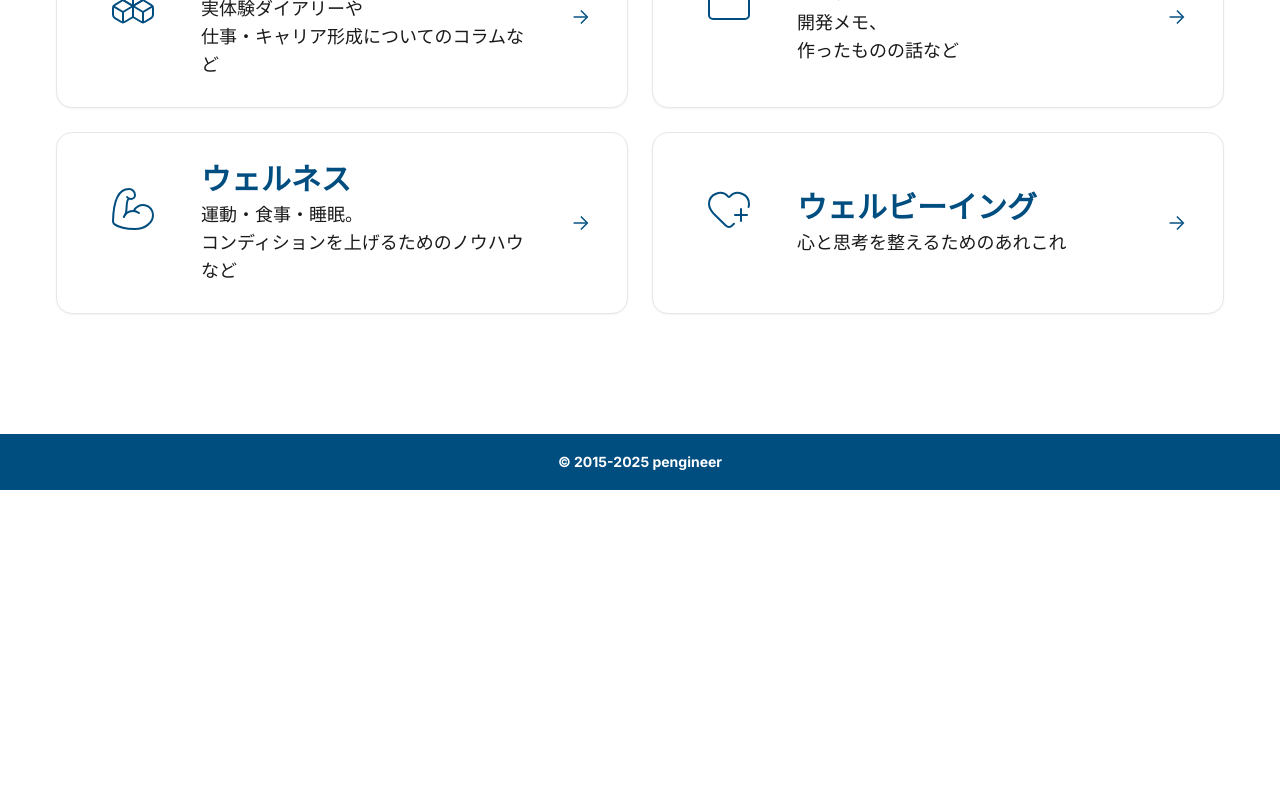
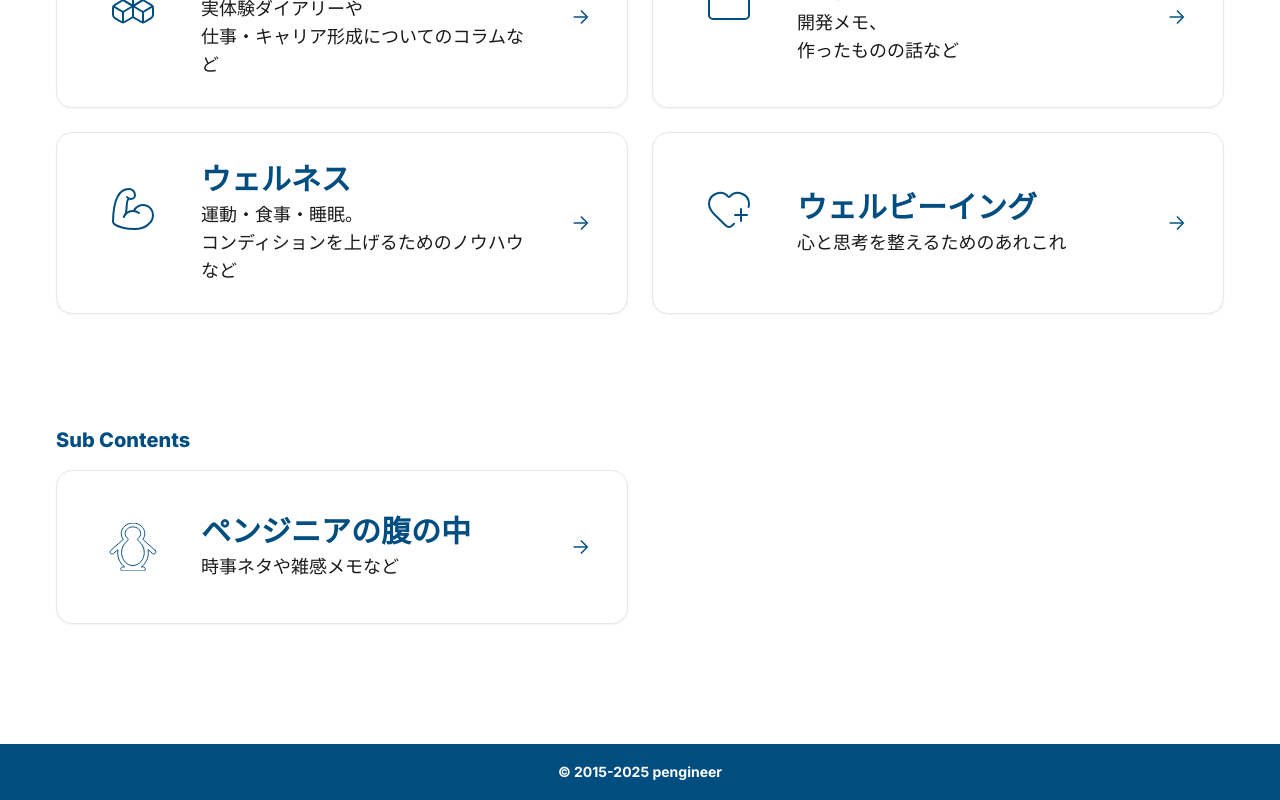
Before and after one commit to pengineer-geek/geek-blog, a Next.js app: page / in a window 1280 px wide. Shown: the part 588-1388 px from the top of the page. Before the commit the page ends 1078 px from the top, so only its background shows below. Built offline with nearby package versions, Linux system fonts and the light colour scheme.

Commit message:
サブコンテンツ追加

```diff
--- a/src/app/_components/icons/index.tsx
+++ b/src/app/_components/icons/index.tsx
@@ -42,6 +42,35 @@ export function IconWellbeing(props: React.SVGProps<SVGSVGElement>) {
     </svg>
   );
 }
+
+// コンテンツ : ペンジニアの腹の中
+export function IconPenguin(props: React.SVGProps<SVGSVGElement>) {
+  return (
+    <svg
+      viewBox="0 0 500.267 500.267"
+      fill="none"
+      stroke="currentColor"
+      strokeWidth={10}
+      strokeLinecap="round"
+      strokeLinejoin="round"
+      {...props}
+    >
+      <path d="M481.816,285.867l-122.667-108.8c-2.133-2.133-4.267-4.267-6.4-6.4c12.8-18.133,20.267-38.4,20.267-60.8
+        C373.016,49.066,317.549,0,250.349,0S127.682,49.067,127.682,109.867c0,21.333,6.4,42.667,20.267,60.8
+        c-5.333,4.267-9.6,9.6-13.867,14.933c-1.067,1.067-3.2,1.067-4.267,2.133L18.883,285.867c-8.533,7.467-9.6,21.333-2.133,29.867
+        c4.267,5.333,10.667,7.467,16,7.467c5.333,0,9.6-2.133,13.867-5.333l45.867-40.533c-1.067,9.6-2.133,20.267-2.133,30.933
+        c0,62.933,28.8,117.333,72.533,149.333h-19.2c-11.733,0-21.333,9.6-21.333,21.333s9.6,21.333,21.333,21.333h213.333
+        c11.733,0,21.333-9.6,21.333-21.333s-9.6-21.333-21.333-21.333h-20.267c44.8-32,73.6-87.467,73.6-150.4
+        c0-9.6-1.067-20.267-2.133-29.867l45.867,40.533c4.267,3.2,8.533,5.333,13.867,5.333c5.333,0,11.733-2.133,16-7.467
+        C490.349,306.133,490.349,293.334,481.816,285.867z M249.282,443.734c-65.067,0-118.4-60.8-118.4-136.533
+        c0-48,22.4-92.8,58.667-117.333c5.333-3.2,9.6-9.6,9.6-16s-2.133-12.8-7.467-17.067c-14.933-12.8-23.467-29.867-23.467-48
+        c0-37.333,36.267-68.267,81.067-68.267s81.067,30.933,81.067,68.267c0,18.133-8.533,35.2-23.467,48
+        c-5.333,4.267-7.467,10.667-7.467,17.067c1.067,6.4,4.267,12.8,9.6,16c36.267,24.533,58.667,69.333,58.667,117.333
+        C367.682,381.867,314.349,443.734,249.282,443.734z"/>
+    </svg>
+  );
+}
+
 
 // 大項目 : ダイアリー
 export function IconDiary(props: React.SVGProps<SVGSVGElement>) {
--- a/src/app/_components/navigation/slide-out-menu.tsx
+++ b/src/app/_components/navigation/slide-out-menu.tsx
@@ -128,6 +128,13 @@ export default function SlideOutMenu({
                   <SubItem href="/categories/wellbeing" label="ウェルビーイング" onNavigate={close} />
                 </ul>
               </li>
+
+              <li className="px-5 py-3">
+                <div className="mb-2 text-sm tracking-wide text-white/80">サブカテゴリ</div>
+                <ul className="space-y-1">
+                  <SubItem href="/stomach" label="ペンジニアの腹の中" onNavigate={close} />
+                </ul>
+              </li>
             </ul>
           </nav>
 
--- a/src/app/page.tsx
+++ b/src/app/page.tsx
@@ -1,7 +1,7 @@
 // src/app/page.tsx
 import Link from "next/link";
 import CategoryCard from "@/app/_components/cards/category-card";
-import { IconCareer, IconTech, IconWellness, IconWellbeing } from "@/app/_components/icons/index";
+import { IconCareer, IconTech, IconWellness, IconWellbeing, IconPenguin } from "@/app/_components/icons/index";
 
 export default function Page() {
   return (
@@ -92,6 +92,23 @@ export default function Page() {
           />
         </div>
       </section>
+
+      {/* Contents */}
+      <section className="container py-10 md:py-14">
+        <h3 className="text-xl font-extrabold text-primary">Sub Contents</h3>
+        <div className="mt-4 grid gap-6 md:grid-cols-2">
+          <CategoryCard
+            href="/stomach"
+            title="ペンジニアの腹の中"
+            desc={
+              <>
+                時事ネタや雑感メモなど
+              </>
+            }
+            icon={<IconPenguin />}
+          />
+        </div>
+      </section>
     </main>
   );
 }
--- /dev/null
+++ b/src/app/stomach/page.tsx
@@ -0,0 +1,23 @@
+// src/app/stomach/page.tsx
+import { IconPenguin } from "@/app/_components/icons/index";
+import BackLink from "@/app/_components/navigation/back-link";
+
+export default function StomachPage() {
+  return (
+    <div className="container py-10 md:py-14">
+      <div className="mb-4">
+        <BackLink href="/" label="トップに戻る" />
+      </div>
+
+      <div className="mb-6 flex items-center gap-3 text-primary">
+        <IconPenguin className="h-7 w-7" />
+        <h1 className="text-3xl font-extrabold text-text md:text-4xl">ペンジニアの腹の中</h1>
+      </div>
+      <p className="text-base text-muted-foreground">
+        時事ネタや雑感をまとめていきます。
+      </p>
+
+      {/* 後で記事一覧とかカードをここに並べる */}
+    </div>
+  )
+}
```
